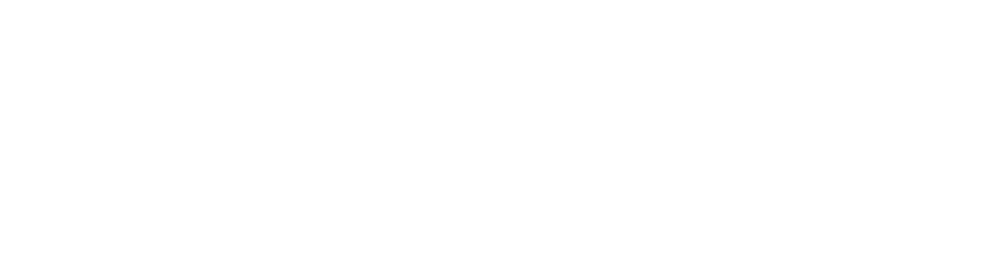
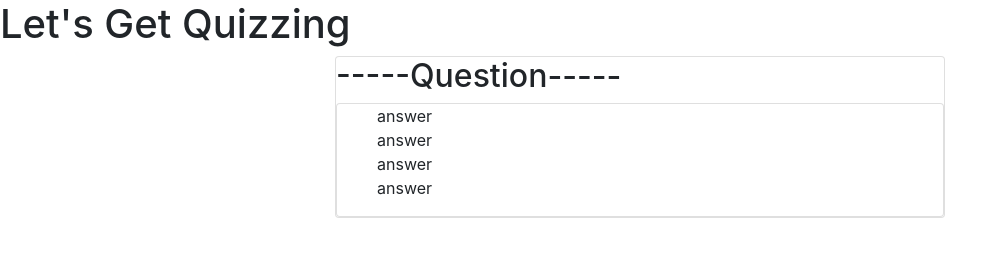
Before and after one commit to tonirose311/codeQuiz-hw, a plain HTML site: page index.html in a window 1280 px wide. Shown: the whole page, without its empty margins (0-1005 px from the left). Drawn offline with nearby package versions, Linux system fonts and the light colour scheme.

Commit message:
basic structure for question and answers

```diff
--- a/index.html
+++ b/index.html
@@ -6,8 +6,25 @@
     <title>Quiz</title>
     <link rel="stylesheet" href="https://maxcdn.bootstrapcdn.com/bootstrap/4.0.0/css/bootstrap.min.css" integrity="sha384-Gn5384xqQ1aoWXA+058RXPxPg6fy4IWvTNh0E263XmFcJlSAwiGgFAW/dAiS6JXm" crossorigin="anonymous">
 </head>
+
+
 <body>
+    <h1>Let's Get Quizzing</h1>
+    <!-- creating basic structure for question and answer to go in -->
+    <div class="container col-sm-12 col-md-6">
+        <div class="card">
+            <h2>-----Question-----</h2>
+        <div class="card">
 
+            <ul>
+                <div class="button">answer</div>
+                <div class="button">answer</div>
+                <div class="button">answer</div>
+                <div class="button">answer</div>
+            </ul>
+        </div>
+        </div>
+    </div>
 
 
     <script src="https://code.jquery.com/jquery-3.2.1.slim.min.js" integrity="sha384-KJ3o2DKtIkvYIK3UENzmM7KCkRr/rE9/Qpg6aAZGJwFDMVNA/GpGFF93hXpG5KkN" crossorigin="anonymous"></script>
```
